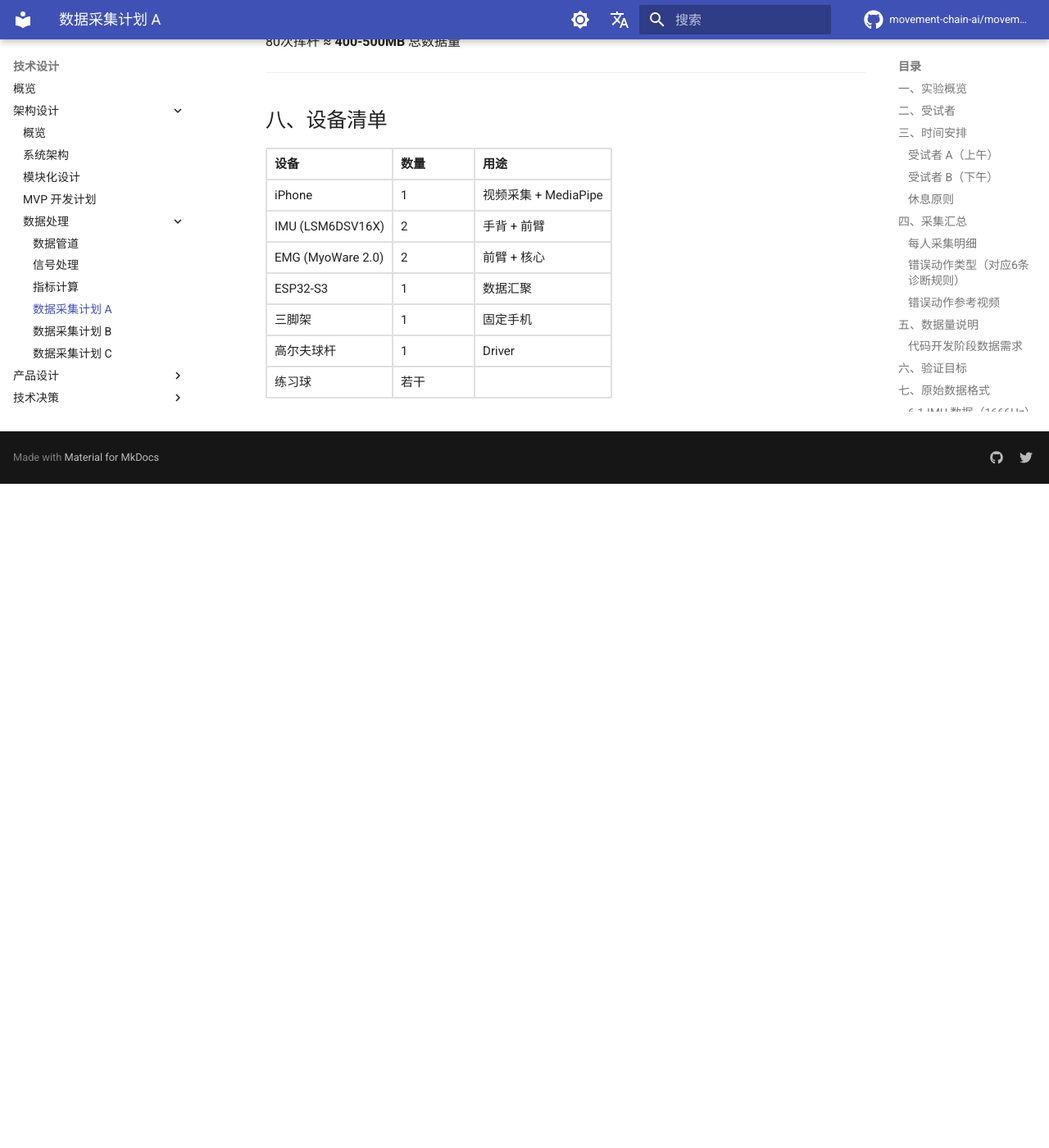
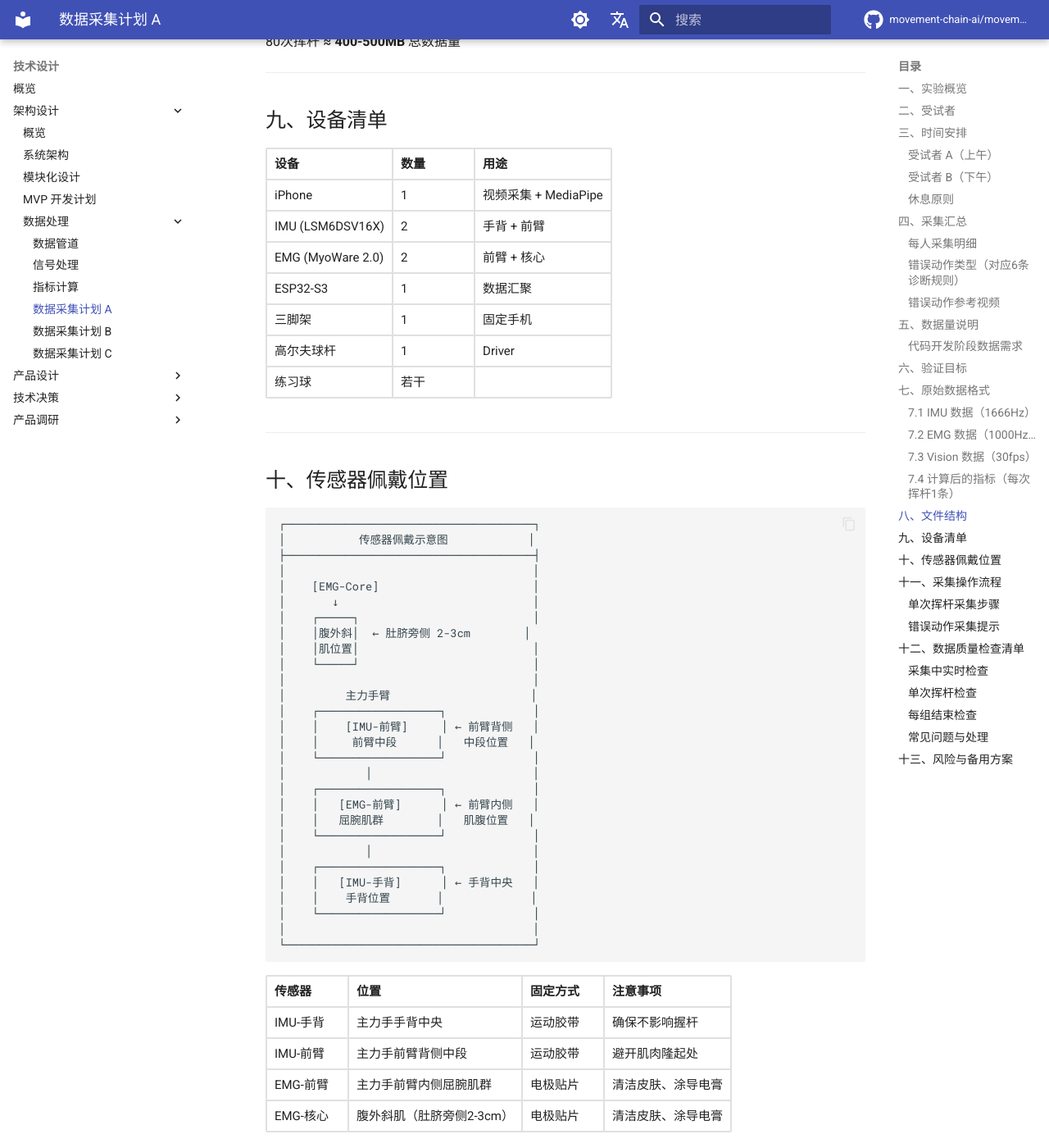
Before and after one commit to movement-chain-ai/movement-chain-docs, an MkDocs documentation site: the page built from docs/zh/design/architecture/data-processing/data-collection-plan-a.md, in a window 1280 px wide and 1400 px high, scrolled down 7412 px. Shown: the whole window at 82% size. Built offline with MkDocs 1.6.1 and Material for MkDocs 9.7.7, drawn with Linux system fonts in a browser that asks for light colours; comment, search, counter and statistics services are not loaded; the version menu is left out; before the commit the page ends 8002 px from its top, so only the background shows below that; some of the changed text lies outside the part shown.

Commit message:
docs: 完善数据采集计划A
- 修正章节编号（原有两个"七"）
- 添加传感器佩戴位置示意图
- 添加采集操作流程（含错误动作提示语）
- 添加数据质量检查清单
- 添加风险与备用方案

🤖 Generated with [Claude Code](https://claude.com/claude-code)

Co-Authored-By: Claude Opus 4.5 <noreply@anthropic.com>

````diff
--- a/docs/zh/design/architecture/data-processing/data-collection-plan-a.md
+++ b/docs/zh/design/architecture/data-processing/data-collection-plan-a.md
@@ -172,7 +172,7 @@
 
 ## 七、原始数据格式
 
-### 6.1 IMU 数据（1666Hz）
+### 7.1 IMU 数据（1666Hz）
 
 ```csv
 timestamp_ms, acc_x, acc_y, acc_z, gyro_x, gyro_y, gyro_z
@@ -186,7 +186,7 @@ timestamp_ms, acc_x, acc_y, acc_z, gyro_x, gyro_y, gyro_z
 - **acc**: 加速度 (g)
 - **gyro**: 角速度 (°/s)
 
-### 6.2 EMG 数据（1000Hz）
+### 7.2 EMG 数据（1000Hz）
 
 ```csv
 timestamp_ms, forearm_raw, forearm_rms, core_raw, core_rms
@@ -200,7 +200,7 @@ timestamp_ms, forearm_raw, forearm_rms, core_raw, core_rms
 - **raw**: 原始 ADC 值
 - **rms**: 平滑后的激活强度 (0-1)
 
-### 6.3 Vision 数据（30fps）
+### 7.3 Vision 数据（30fps）
 
 ```csv
 timestamp_ms, shoulder_x, shoulder_y, hip_x, hip_y, wrist_x, wrist_y, ...
@@ -212,7 +212,7 @@ timestamp_ms, shoulder_x, shoulder_y, hip_x, hip_y, wrist_x, wrist_y, ...
 
 - 33个 MediaPipe 关键点的 x, y 坐标
 
-### 6.4 计算后的指标（每次挥杆1条）
+### 7.4 计算后的指标（每次挥杆1条）
 
 ```json
 {
@@ -269,7 +269,7 @@ data/
 
 ---
 
-## 八、设备清单
+## 九、设备清单
 
 | 设备 | 数量 | 用途 |
 |------|------|------|
@@ -280,3 +280,133 @@ data/
 | 三脚架 | 1 | 固定手机 |
 | 高尔夫球杆 | 1 | Driver |
 | 练习球 | 若干 | |
+
+---
+
+## 十、传感器佩戴位置
+
+```text
+┌─────────────────────────────────────┐
+│           传感器佩戴示意图            │
+├─────────────────────────────────────┤
+│                                     │
+│    [EMG-Core]                       │
+│       ↓                             │
+│    ┌─────┐                          │
+│    │腹外斜│  ← 肚脐旁侧 2-3cm        │
+│    │肌位置│                          │
+│    └─────┘                          │
+│                                     │
+│         主力手臂                     │
+│    ┌──────────────────┐             │
+│    │    [IMU-前臂]     │ ← 前臂背侧   │
+│    │     前臂中段      │   中段位置   │
+│    └──────────────────┘             │
+│            │                        │
+│    ┌──────────────────┐             │
+│    │   [EMG-前臂]      │ ← 前臂内侧   │
+│    │   屈腕肌群        │   肌腹位置   │
+│    └──────────────────┘             │
+│            │                        │
+│    ┌──────────────────┐             │
+│    │   [IMU-手背]      │ ← 手背中央   │
+│    │    手背位置       │             │
+│    └──────────────────┘             │
+│                                     │
+└─────────────────────────────────────┘
+```
+
+| 传感器 | 位置 | 固定方式 | 注意事项 |
+|-------|------|---------|---------|
+| IMU-手背 | 主力手手背中央 | 运动胶带 | 确保不影响握杆 |
+| IMU-前臂 | 主力手前臂背侧中段 | 运动胶带 | 避开肌肉隆起处 |
+| EMG-前臂 | 主力手前臂内侧屈腕肌群 | 电极贴片 | 清洁皮肤、涂导电膏 |
+| EMG-核心 | 腹外斜肌（肚脐旁侧2-3cm） | 电极贴片 | 清洁皮肤、涂导电膏 |
+
+---
+
+## 十一、采集操作流程
+
+### 单次挥杆采集步骤
+
+```text
+1. 准备阶段
+   ├── 确认传感器连接正常（检查蓝牙/串口）
+   ├── 确认手机摄像头对准击球位置
+   └── 受试者站好准备姿势（Address）
+
+2. 开始录制
+   ├── 点击 APP "开始采集" 按钮
+   ├── 等待 2 秒（让所有传感器同步）
+   └── 语音提示 "开始"
+
+3. 执行挥杆
+   ├── 受试者完成完整挥杆
+   └── 保持收杆姿势 1 秒
+
+4. 结束录制
+   ├── 点击 "停止采集" 按钮
+   ├── 等待数据保存完成
+   └── 确认文件已生成
+
+5. 数据检查
+   ├── 快速预览波形是否正常
+   ├── 确认 Impact 峰值可见
+   └── 如异常则标记并补采
+```
+
+### 错误动作采集提示
+
+| 错误类型 | 采集前提示语 |
+|---------|-------------|
+| 倒序运动链 | "这次请用手臂启动下杆，不要转髋" |
+| 过度手臂挥杆 | "这次请只用手臂挥，核心不要发力" |
+| X-Factor 不足 | "这次上杆时肩膀和髋尽量一起转，不要分离" |
+| 节奏过快 | "这次下杆请尽可能快，越快越好" |
+| 节奏过慢 | "这次下杆请慢慢来，像慢动作一样" |
+| 早释放 | "这次下杆一开始就把手腕打开" |
+
+---
+
+## 十二、数据质量检查清单
+
+### 采集中实时检查
+
+- [ ] 蓝牙连接稳定（无断连）
+- [ ] 数据帧率正常（IMU ~1666Hz, EMG ~1000Hz）
+- [ ] 视频画面清晰、完整
+
+### 单次挥杆检查
+
+- [ ] IMU 数据有明显 Impact 峰值（角速度 > 1000°/s）
+- [ ] EMG 数据有激活信号（RMS > 0.1）
+- [ ] 视频能看到完整挥杆动作
+- [ ] 时间戳连续无跳跃
+
+### 每组结束检查
+
+- [ ] 文件数量正确（每次挥杆4个文件）
+- [ ] 文件大小合理（IMU ~100KB, EMG ~60KB）
+- [ ] 命名规范（A_001, A_002...）
+
+### 常见问题与处理
+
+| 问题 | 现象 | 处理方式 |
+|------|------|---------|
+| IMU 数据丢失 | 文件过小或无 Impact 峰值 | 重新采集该次 |
+| EMG 信号弱 | RMS 始终 < 0.05 | 检查电极贴合，重新涂导电膏 |
+| 时间戳不同步 | 各传感器起始时间差 > 10ms | 重启设备，重新校准 |
+| 视频模糊 | 画面抖动或对焦失败 | 调整三脚架，确保光线充足 |
+
+---
+
+## 十三、风险与备用方案
+
+| 风险 | 概率 | 影响 | 备用方案 |
+|------|------|------|---------|
+| 设备故障 | 低 | 高 | 携带备用ESP32和传感器 |
+| 传感器脱落 | 中 | 低 | 准备额外胶带和电极贴片 |
+| 受试者疲劳 | 中 | 中 | 增加休息时间，必要时分两天 |
+| 数据丢失 | 低 | 高 | 每10次备份一次到云端 |
+| 天气影响（室外） | 中 | 中 | 备选室内练习场地 |
+| 蓝牙干扰 | 低 | 中 | 切换到有线连接模式 |
````
Also changed, not shown: other parts of docs/zh/design/architecture/data-processing/data-collection-plan-a.md (+1 -1 lines).
